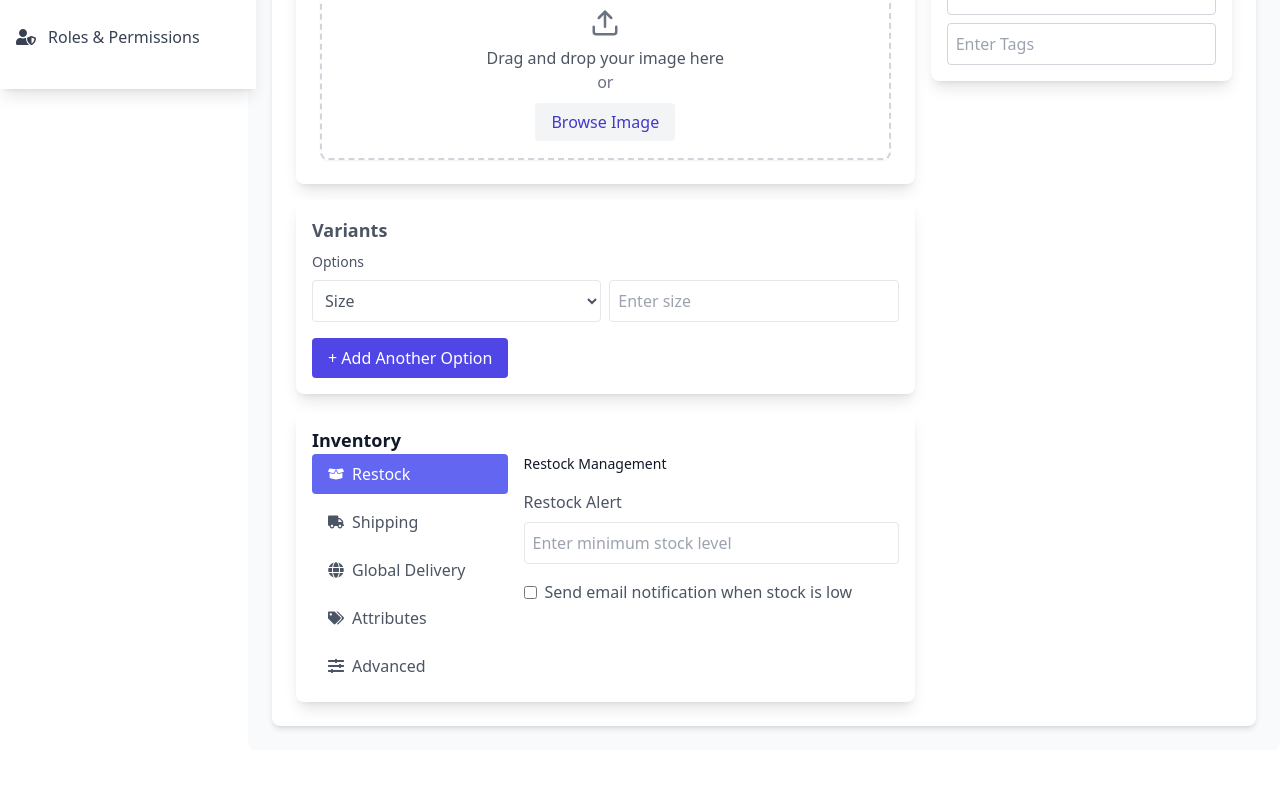
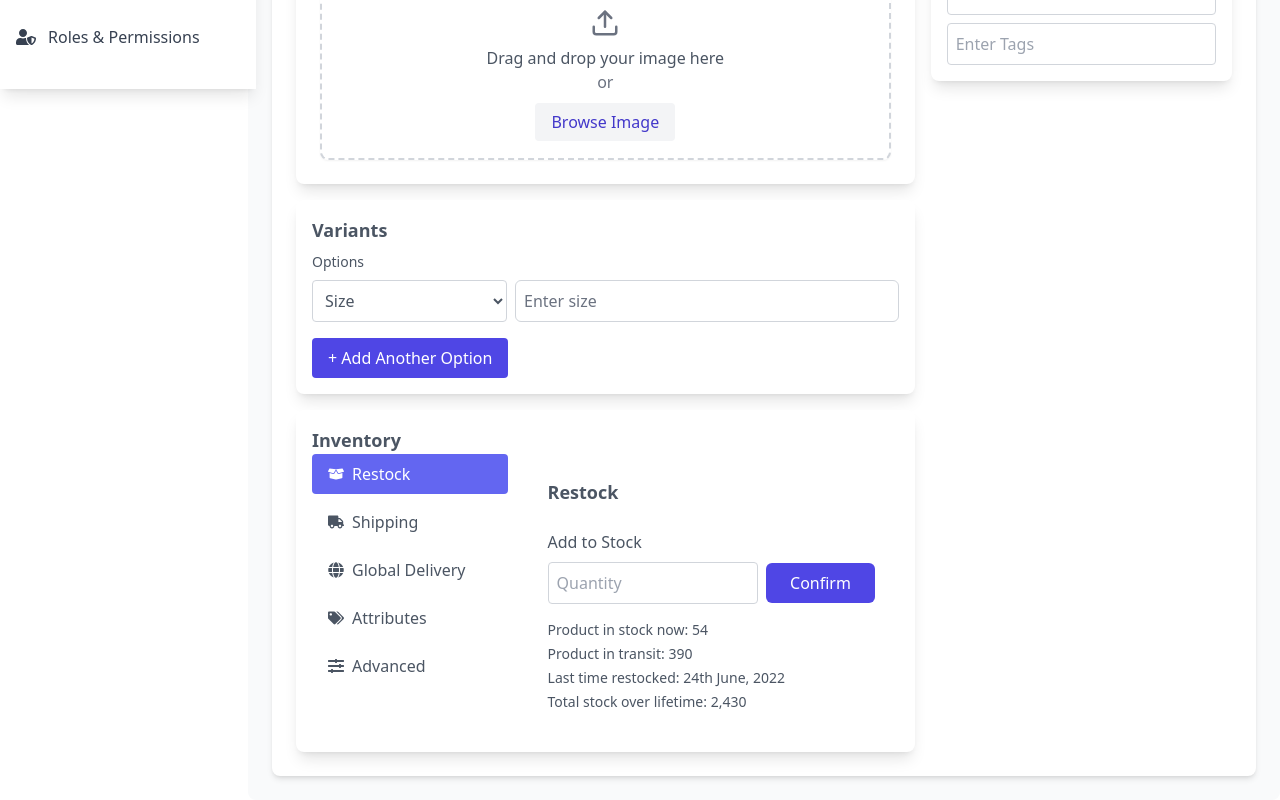
Before and after one commit to xnafi/dashboard, a React (Vite) app: page /ECommerceProductAdd in a window 1280 px wide. Shown: the part 711-1511 px from the top of the page. Before the commit the page ends 1461 px from the top, so only its background shows below. Built offline with nearby package versions, Linux system fonts and the light colour scheme.

Commit message:
Ecommerce product add content inventory reshaped

```diff
--- a/src/pages/eCommerce/ECommerceProductAdd.tsx
+++ b/src/pages/eCommerce/ECommerceProductAdd.tsx
@@ -77,7 +77,7 @@ const ECommerceProductAdd = () => {
         <div className="grid grid-cols-1 lg:grid-cols-3 gap-4 ">
           <div className="lg:col-span-2">
             {/* Product Information */}
-            <div className=" p-6 rounded-lg shadow-lg dark:bg-gray-800">
+            <div className=" p-6 rounded-lg shadow-lg div-dark">
               <h2 className="text-lg font-semibold text-gray-900 div-text div-dark">
                 Product information
               </h2>
@@ -160,7 +160,7 @@ const ECommerceProductAdd = () => {
             {/* Product Image */}
 
             {/* Header */}
-            <div className="p-6 rounded-lg shadow-lg dark:bg-gray-800 mt-4">
+            <div className="p-6 rounded-lg shadow-lg div-dark mt-4">
               <div className="flex justify-between items-center mb-2  ">
                 <h2 className="text-lg font-semibold text-gray-900 div-text">
                   Product Image
@@ -172,7 +172,7 @@ const ECommerceProductAdd = () => {
 
               {/* Upload Box */}
               <div
-                className="border-dashed border-2 border-gray-300 dark:border-gray-700 rounded-lg p-6 text-center cursor-pointer   shadow-sm dark:bg-gray-800"
+                className="border-dashed border-2 border-gray-300 border-dark  rounded-lg p-6 text-center cursor-pointer   shadow-sm div-dark"
                 onDragOver={(e) => e.preventDefault()}
                 onDrop={handleDrop}
               >
@@ -213,7 +213,7 @@ const ECommerceProductAdd = () => {
             <select
               value={option.type}
               onChange={(e) => updateOptionType(index, e.target.value)}
-              className="w-1/2 p-2 border dark:border-gray-700 rounded div-text div-dark"
+              className="w-1/2 p-2 border border-dark  rounded div-text div-dark"
             >
               {variantOptions.map((opt) => (
                 <option key={opt} value={opt}>
@@ -226,7 +226,7 @@ const ECommerceProductAdd = () => {
               value={option.value}
               onChange={(e) => updateOptionValue(index, e.target.value)}
               placeholder={`Enter ${option.type.toLowerCase()}`}
-              className="w-1/2 p-2 border dark:border-gray-700 rounded div-text div-dark"
+              className="w-1/2 p-2 border border-dark input-field rounded div-text div-dark"
             />
           </div>
         ))}
@@ -239,9 +239,9 @@ const ECommerceProductAdd = () => {
       </div>
     </div>
             {/* Inventory */}
-            <div className="p-4 rounded-lg shadow-lg dark:bg-gray-800 mt-4">
+            <div className="p-4 rounded-lg shadow-lg div-dark mt-4">
       {/* Header */}
-      <h2 className="text-lg font-semibold text-gray-900 dark:text-white">
+      <h2 className="text-lg font-semibold text-gray-900 div-text">
         Inventory
       </h2>
 
@@ -273,31 +273,45 @@ const ECommerceProductAdd = () => {
         {/* Content Section */}
         <div className="w-2/3 pl-4">
         {activeTab === "Restock" && (
-            <div>
-              <h3 className="text-sm font-normal text-gray-900 dark:text-white">
-                Restock Management
+  <div className="p-6 bg-white div-dark rounded-lg ">
+    <h3 className="text-lg font-semibold text-gray-900 div-text">
+      Restock
     </h3>
-              <div className="mt-4 space-y-4">
+
+    <div className="mt-6 space-y-4">
+      <div className="flex items-center  space-x-2">
+      {/* Quantity Input */}
       <label className="block">
-                  <span className="font-medium">Restock Alert</span>
+        <span className="text-gray-700 div-text font-medium">
+          Add to Stock
+        </span>
         <input
           type="number"
-                    placeholder="Enter minimum stock level"
-                    className="block w-full mt-2 p-2 border rounded dark:bg-gray-800"
+          placeholder="Quantity"
+          className="block w-full mt-2 p-2 border border-dark  rounded div-dark div-text"
         />
       </label>
 
-                <label className="flex items-center space-x-2">
-                  <input type="checkbox" />
-                  <span>Send email notification when stock is low</span>
-                </label>
+      {/* Confirm Button */}
+      <button className=" bg-indigo-600 mt-8 w-32 text-white py-2 rounded-md hover:bg-indigo-700 transition">
+        Confirm
+      </button>
+      </div>
+      {/* Stock Information */}
+      <div className="text-sm text-gray-700 div-text space-y-1">
+        <p>Product in stock now: <span className="font-medium">54</span></p>
+        <p>Product in transit: <span className="font-medium">390</span></p>
+        <p>Last time restocked: <span className="font-medium">24th June, 2022</span></p>
+        <p>Total stock over lifetime: <span className="font-medium">2,430</span></p>
+      </div>
     </div>
   </div>
 )}
 
+
           {activeTab === "Shipping" && (
             <div>
-              <h3 className="text-sm font-normal text-gray-900 dark:text-white">
+              <h3 className="text-lg font-semibold text-gray-900 div-text">
                 Shipping Type
               </h3>
               <div className="mt-4 space-y-4">
@@ -330,7 +344,7 @@ const ECommerceProductAdd = () => {
 
           {activeTab === "Global Delivery" && (
             <div>
-              <h3 className="text-sm font-normal text-gray-900 dark:text-white">
+              <h3 className="text-lg font-semibold text-gray-900 div-text">
                 Global Delivery
               </h3>
               <div className="mt-4 space-y-4">
@@ -354,8 +368,21 @@ const ECommerceProductAdd = () => {
                     <input
                       type="text"
                       placeholder="USA"
-                      className="block w-full mt-2 p-2 border rounded dark:bg-gray-800"
+                      className="block w-full mt-2 p-2 border rounded border-dark div-dark div-text"
                     />
+                  </div>
+                </label>
+
+                <label className="flex items-start space-x-2">
+                  <input type="radio" name="delivery" className="mt-1" checked />
+                  <div>
+                    <span className="font-medium">Local Delivery</span>
+                    <p className="text-sm text-gray-600">
+                      Deliver to your country of residence:{" "}
+                      <span className="text-indigo-600 cursor-pointer">
+                        change profile address
+                      </span>
+                    </p>
                   </div>
                 </label>
               </div>
@@ -364,7 +391,7 @@ const ECommerceProductAdd = () => {
 
           {activeTab === "Attributes" && (
             <div>
-              <h3 className="text-sm font-normal text-gray-900 dark:text-white">
+              <h3 className="text-lg font-semibold text-gray-900 div-text">
                 Attributes
               </h3>
               <div className="mt-4 space-y-4">
@@ -385,7 +412,7 @@ const ECommerceProductAdd = () => {
                     <input
                       type="text"
                       placeholder="40 C"
-                      className="block w-full mt-2 p-2 border rounded dark:bg-gray-800"
+                      className="block w-full mt-2 p-2 border border-dark div-text rounded div-dark"
                     />
                   </div>
                 </label>
@@ -396,7 +423,7 @@ const ECommerceProductAdd = () => {
                     <span>Expiry Date of Product</span>
                     <input
                       type="date"
-                      className="block w-full mt-2 p-2 border rounded dark:bg-gray-800"
+                      className="block w-full mt-2 p-2 border border-dark  rounded div-dark"
                       defaultValue="2025-06-14"
                     />
                   </div>
@@ -407,13 +434,13 @@ const ECommerceProductAdd = () => {
 
           {activeTab === "Advanced" && (
             <div>
-              <h3 className="text-sm font-normal text-gray-900 dark:text-white">
+              <h3 className="text-lg font-semibold text-gray-900 div-text">
                 Advanced
               </h3>
               <div className="mt-4 space-y-4">
                 <label className="block">
                   <span className="font-medium">Product ID Type</span>
-                  <select className="block w-full mt-2 p-2 border rounded dark:bg-gray-800">
+                  <select className="block w-full mt-2 p-2 border border-dark div-text rounded div-dark">
                     <option>ISBN</option>
                     <option>UPC</option>
                     <option>EAN</option>
@@ -426,7 +453,7 @@ const ECommerceProductAdd = () => {
                   <input
                     type="text"
                     placeholder="Enter ID"
-                    className="block w-full mt-2 p-2 border rounded dark:bg-gray-800"
+                    className="block w-full mt-2 p-2 border border-dark div-text rounded div-dark"
                   />
                 </label>
               </div>
```
Lines whose indentation alone changed are shown as unchanged.
